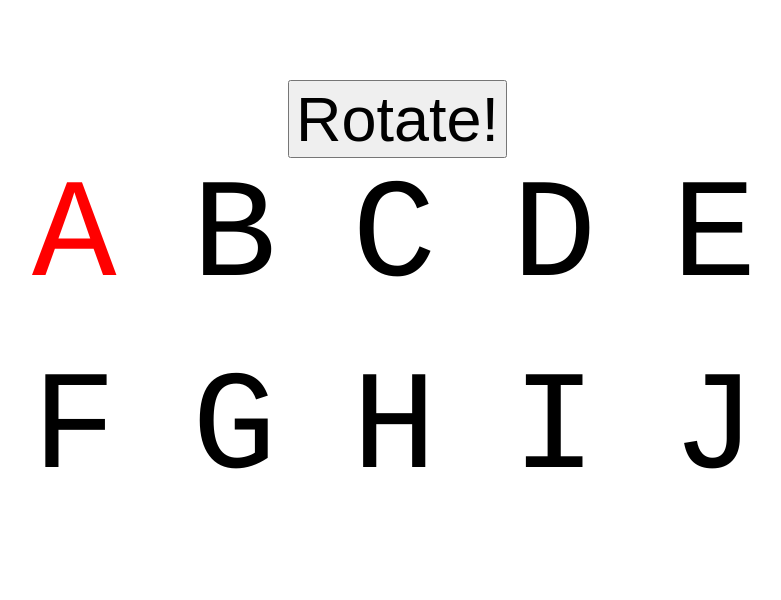
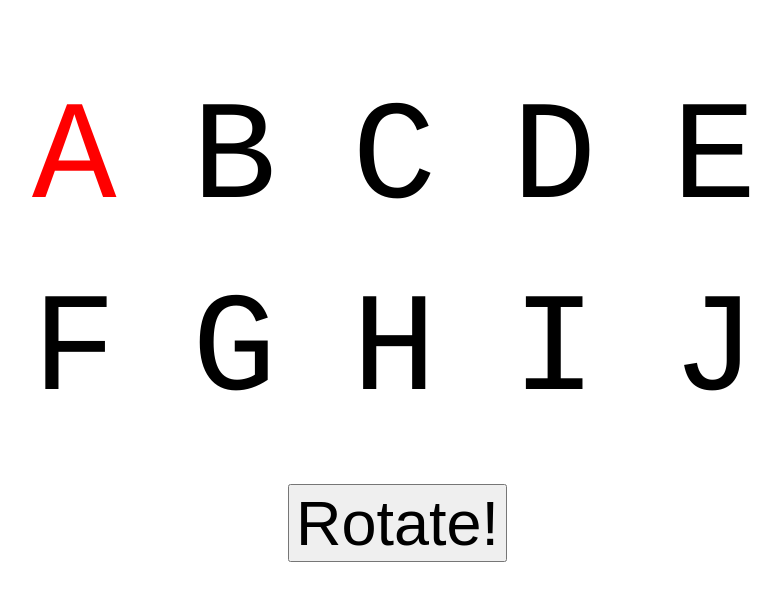
Before and after one commit to mtbradle-ge/speed-networking, a plain HTML site: page index.html in a window 1280 px wide. Shown: the whole page, without its empty margins (232-1013 px from the left). Drawn offline with Linux system fonts and the light colour scheme.

Commit message:
Put rotate button on the bottom.

```diff
--- a/index.html
+++ b/index.html
@@ -6,8 +6,8 @@
 </head>
 <body>
   <div style="margin-top:10vh">
-    <button onclick="theTable.executeRotation()" style=>Rotate!</button>
     <div id="container"></div>
+    <button onclick="theTable.executeRotation()" style>Rotate!</button>
   </div>
 
 
@@ -20,12 +20,12 @@
 
     console.log('width:', w);
 
-    $ = document.querySelectorAll.bind(document);
-    window.svgDoc = SVG('container').size(w*0.9, h);
+
 
     let cellSize = w / 8;
     let offset = cellSize * 1.6;
 
+    window.svgDoc = SVG('container').size(w*0.9, cellSize * 2.5);
     let theTable = new Table(svgDoc, offset, 0, 5, cellSize);
   </script>
 </body>
```
